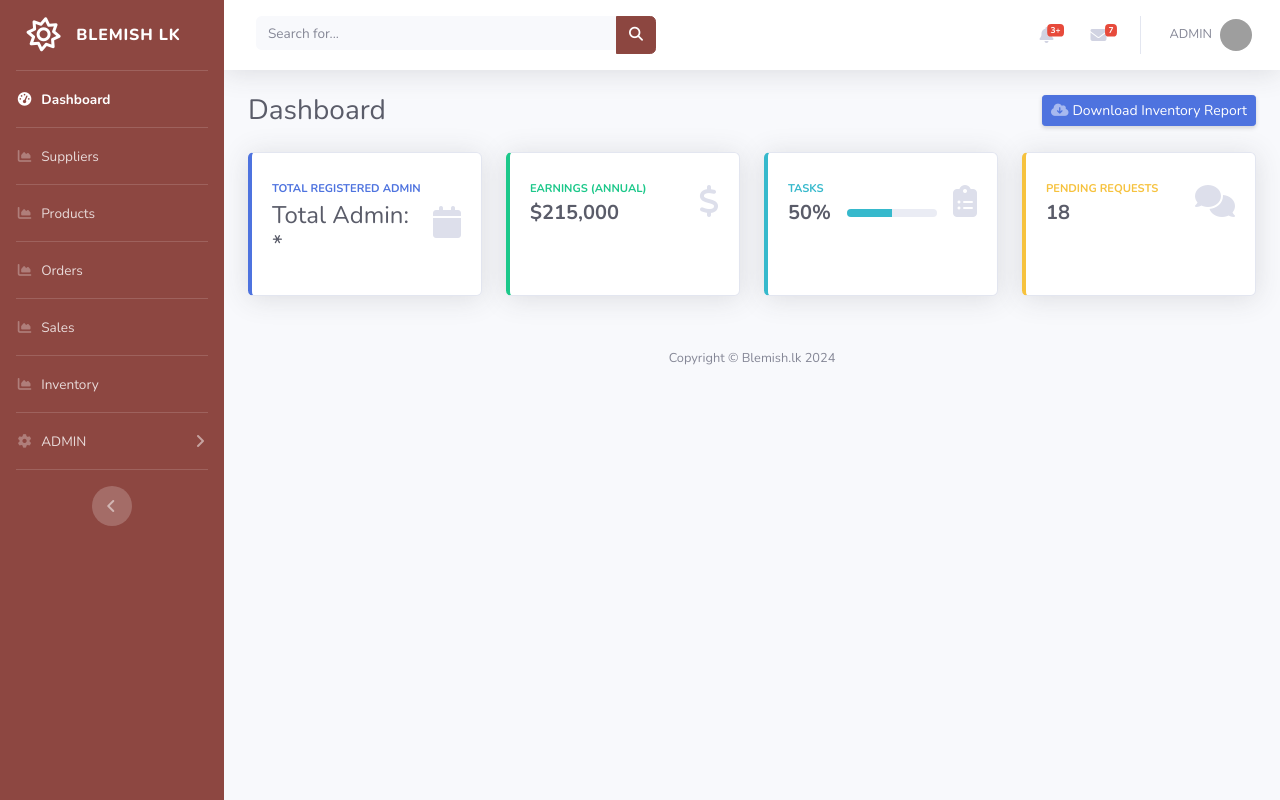
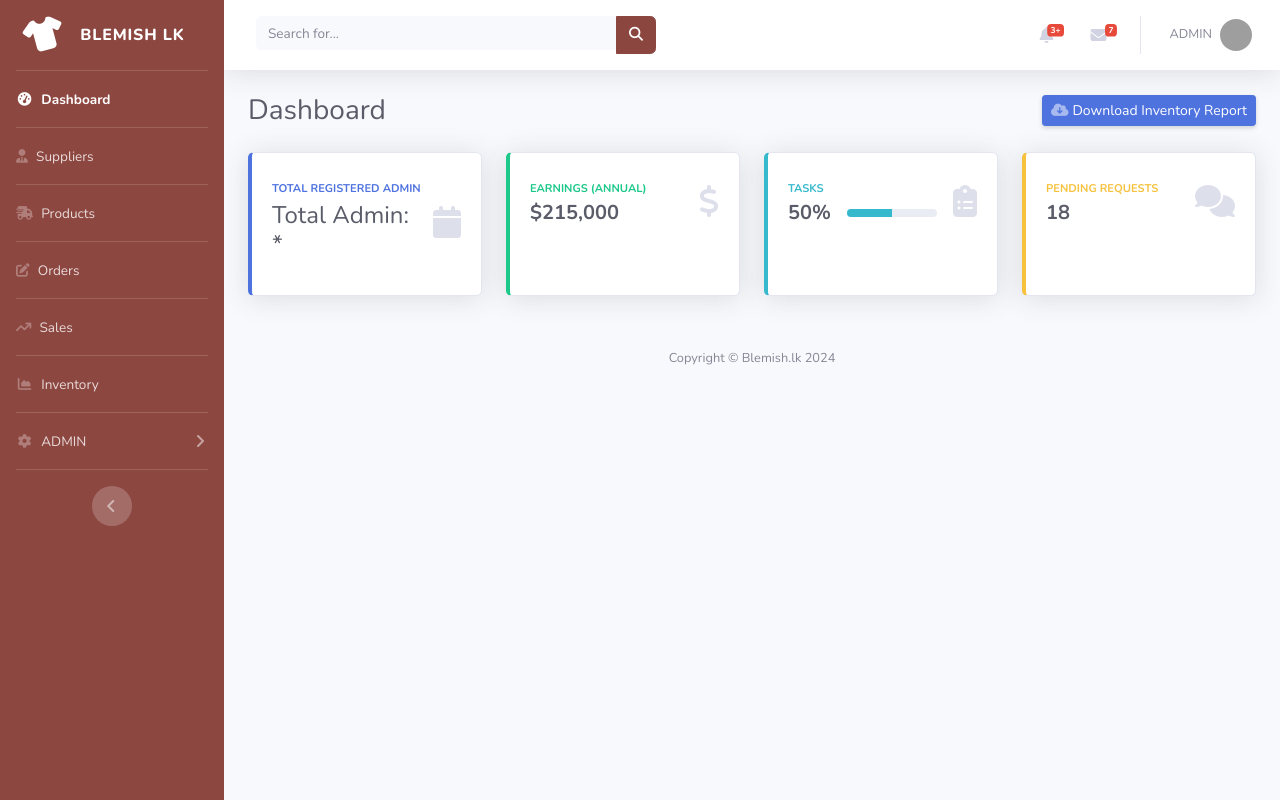
Before and after one commit to psw101/blemish-lk-system, a PHP site: page /index.php in a window 1280 px wide. Run offline with PHP 8.4, Linux system fonts and the light colour scheme; the visitor is signed in with stand-in values (Sample User, id 1); grey boxes are pictures that could not be loaded.

Commit message:
refactor: icons
Co-authored-by: Sanduni Pandipperuma <sandunipandipperuma@gmail.com>

```diff
--- a/includes/navbar.php
+++ b/includes/navbar.php
@@ -5,7 +5,7 @@
      <!-- Sidebar - Brand -->
      <a class="sidebar-brand d-flex align-items-center justify-content-center" href="index.html">
        <div class="sidebar-brand-icon rotate-n-15">
-  <i class="fa-regular fa-sun"></i>
+         <i class="fa-solid fa-shirt"></i>
          <!-- <img src="../img/logo.jpeg" alt=""> -->
        </div>
        <div class="sidebar-brand-text mx-3">Blemish lk</div>
@@ -25,7 +25,7 @@
 
      <li class="nav-item">
        <a class="nav-link" href="supplier.php">
-    <i class="fas fa-fw fa-chart-area"></i>
+         <i class="fa-solid fa-user-tie"></i>
          <span>Suppliers</span></a>
      </li>
 
@@ -35,7 +35,7 @@
 
      <li class="nav-item">
        <a class="nav-link" href="product.php">
-    <i class="fas fa-fw fa-chart-area"></i>
+       <i class="fa-solid fa-truck-fast"></i>
          <span>Products</span></a>
      </li>
 
@@ -43,7 +43,7 @@
 
      <li class="nav-item">
        <a class="nav-link" href="orders.php">
-    <i class="fas fa-fw fa-chart-area"></i>
+       <i class="fa-solid fa-pen-to-square"></i>
          <span>Orders</span></a>
 
      </li>
@@ -52,7 +52,7 @@
 
      <li class="nav-item">
        <a class="nav-link" href="sales.php">
-    <i class="fas fa-fw fa-chart-area"></i>
+       <i class="fa-solid fa-arrow-trend-up"></i>
          <span>Sales</span></a>
 
      </li>
@@ -145,7 +145,7 @@
                  <div class="input-group">
                    <input type="text" class="form-control bg-light border-0 small" placeholder="Search for..." aria-label="Search" aria-describedby="basic-addon2">
                    <div class="input-group-append">
-                      <button class="btn btn-primary" type="button"style="background-color: #8c4640; border-color: #8d4741;">
+                     <button class="btn btn-primary" type="button" style="background-color: #8c4640; border-color: #8d4741;">
                        <i class="fas fa-search fa-sm"></i>
                      </button>
                    </div>
```
Lines whose indentation alone changed are shown as unchanged.
